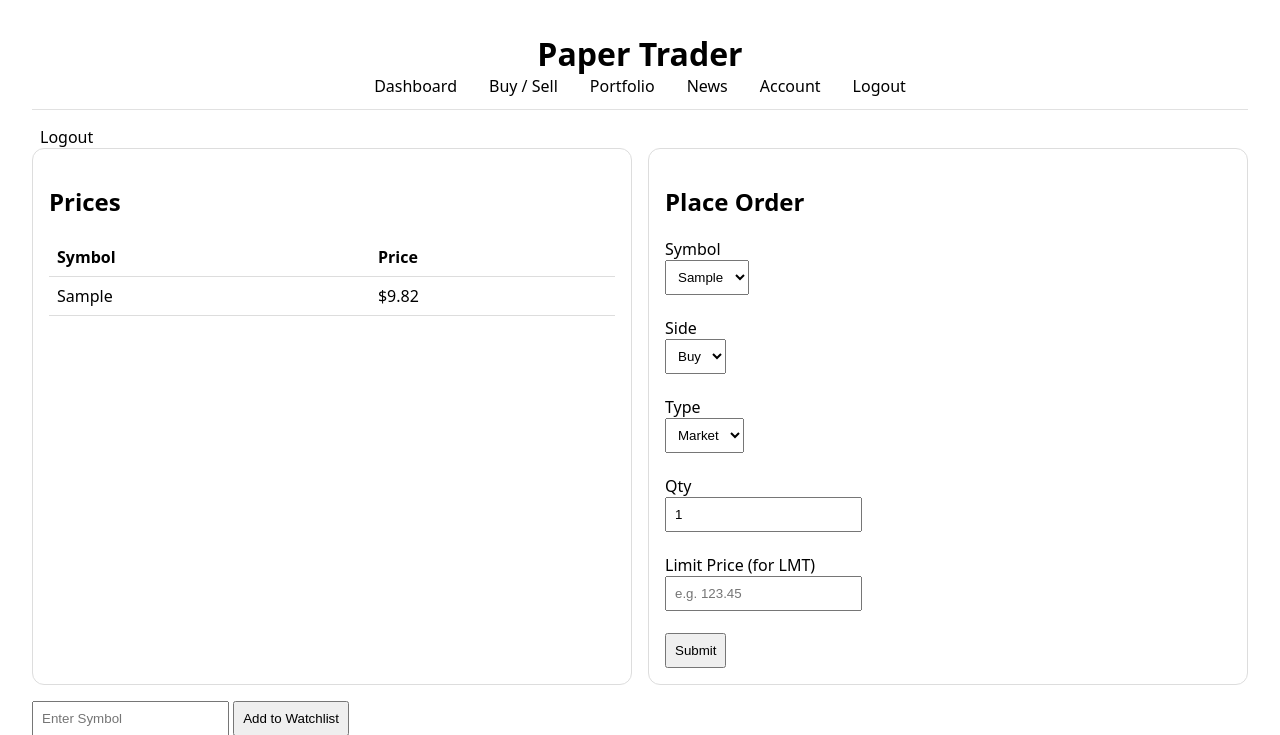
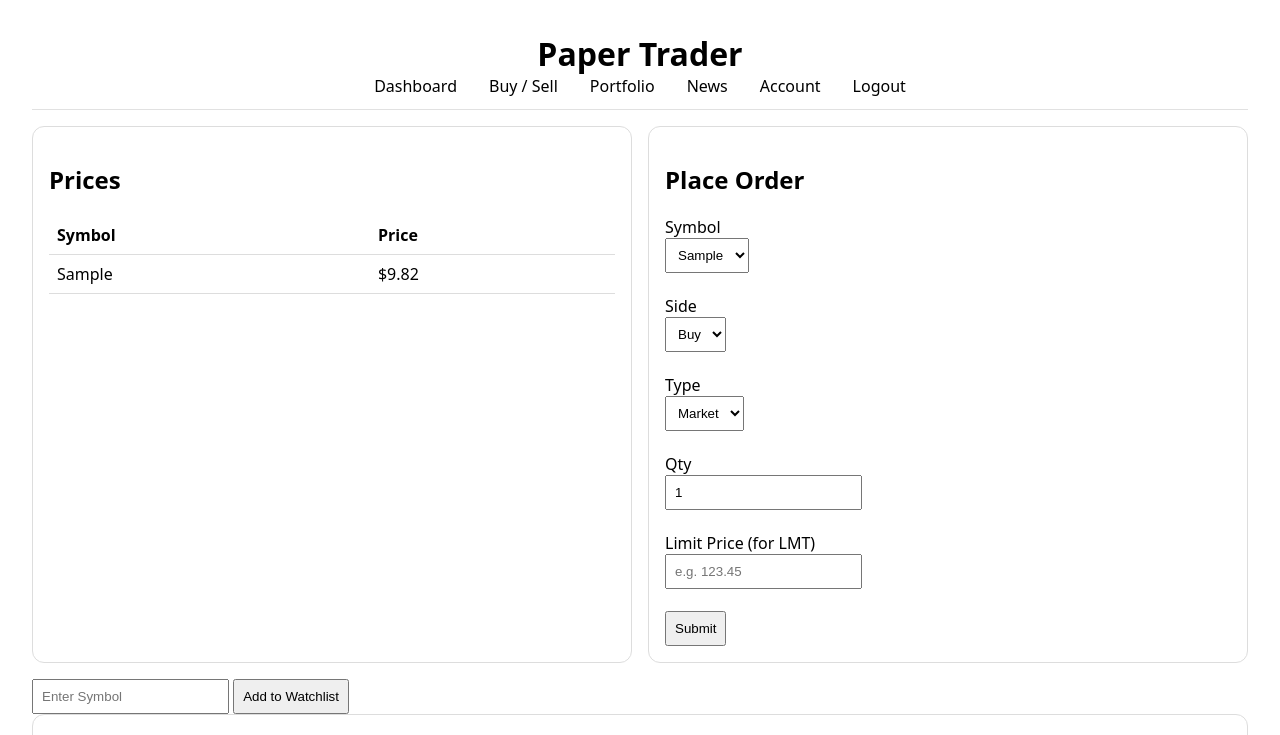
Before and after one commit to Thomas-Ryan-CS/PaperTrader, a Flask app: page / in a window 1280 px wide. Shown: the top 735 px of the page. Run offline with Flask 3, Linux system fonts and the light colour scheme; the visitor is signed in with stand-in values (Sample User, id 1); tables that the repository leaves empty hold one stand-in row (values such as "Sample post"); some libraries are stand-ins or nearby versions.

Commit message:
Update dashboard.html

```diff
--- a/templates/dashboard.html
+++ b/templates/dashboard.html
@@ -1,11 +1,6 @@
 {% extends 'base.html' %}
 {% block title %}Dashboard · Paper Trader{% endblock %}
 {% block content %}
-
-  <!-- Top-right logout button -->
-  <div class="topbar">
-    <a class="btn-logout" href="{{ url_for('logout') }}" aria-label="Log out">Logout</a>
-  </div>
 
   <div hx-get="{{ url_for('dash_tick') }}"
      hx-trigger="load, every 5s"
```
